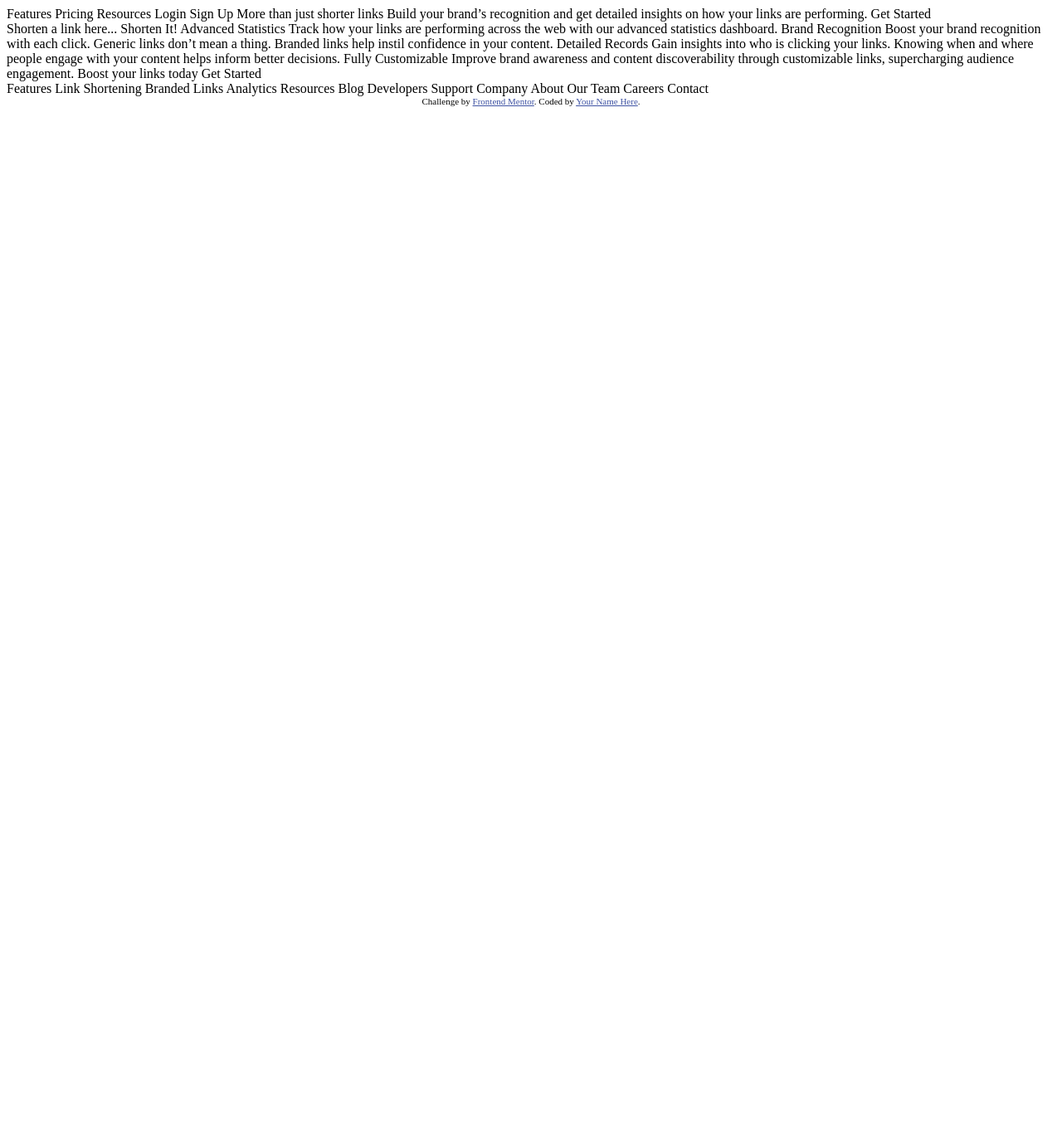
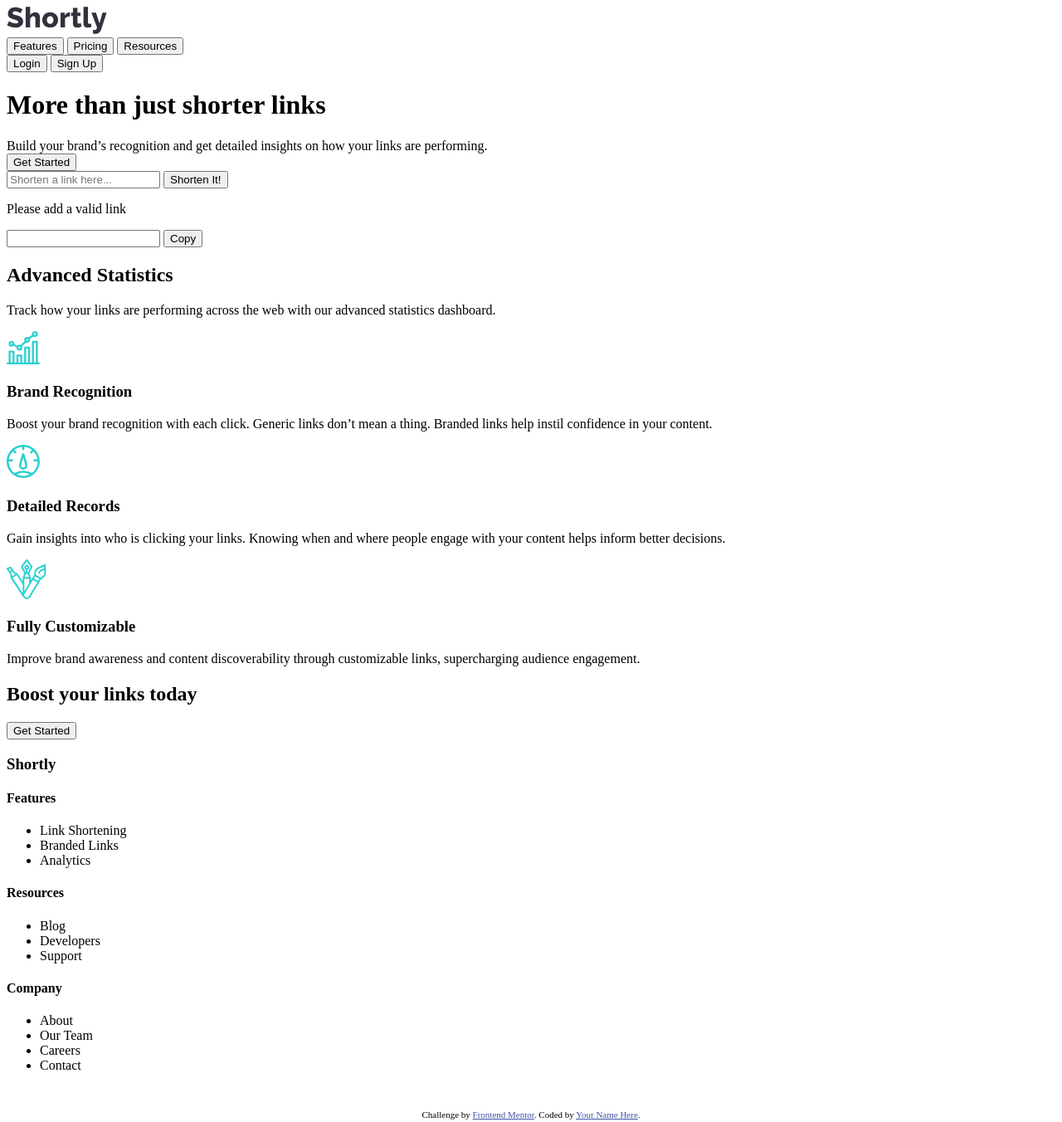
Before and after one commit to gedeonge1/url-shortening-app, a plain HTML site: page index.html in a window 1280 px wide. Shown: the whole page at 83% size. Before the commit the page ends 800 px from the top, so only its background shows below. Drawn offline with Linux system fonts and the light colour scheme.

Commit message:
Images to be used in this project have been added, and html content is arranged neatly and compatibly to be styled

```diff
--- a/index.html
+++ b/index.html
@@ -16,71 +16,142 @@
 </head>
 <body>
 <header>
-  Features
-  Pricing
-  Resources
+  <nav>
+    <div class="nav">
+      <img src="images/logo.svg" alt="logo">
+      <div class="top-links">
+        <button>Features</button>
+        <button>Pricing</button>
+        <button>Resources</button>
+      </div>
+    </div>
 
-  Login
-  Sign Up
+    <div class="sign-up">
+      <button id="login-btn">Login</button>
+      <button id="sign-up-btn">Sign Up</button>
+    </div>
+  </nav>
 
-  More than just shorter links
 
+  <div class="flex-main-head">
+    <div class="get-started-header">
+      <h1>More than just shorter links</h1>
+      <div>
         Build your brand’s recognition and get detailed insights
         on how your links are performing.
-
-  Get Started
+      </div>
+      <button>Get Started</button>
+    </div>
+  </div>
 </header>
 
 <main>
-  Shorten a link here...
+  <div class="flex-shortener-box">
 
-  Shorten It!
+    <div class="flex-shortening-box">
+      <section class="shortening-box">
+        <input type="text" placeholder="Shorten a link here..." id="long-link">
+        <button id="shorten-btn">Shorten It!</button>
+      </section>
+      <p class="handle-empty-input">Please add a valid link</p>
+    </div>
 
-  Advanced Statistics
+    <section class="result-box">
+      <input type="text" id="generated-link" readonly>
+      <button class="copy">Copy</button>
+    </section>
+  </div>
 
+  <div class="main-top">
+    <h2>Advanced Statistics</h2>
+    <p>
       Track how your links are performing across the web with our
       advanced statistics dashboard.
+    </p>
+  </div>
 
-  Brand Recognition
 
+  <div class="main-boxes">
+    <div class="box box-1">
+      <span class="img">
+        <img src="images/icon-brand-recognition.svg" alt="">
+      </span>
+      <h3>Brand Recognition</h3>
+      <p>
         Boost your brand recognition with each click. Generic links don’t
         mean a thing. Branded links help instil confidence in your content.
+      </p>
+    </div>
 
-  Detailed Records
+    <div class="box box-2">
+      <span class="img">
+        <img src="images/icon-detailed-records.svg" alt="">
+      </span>
 
+      <h3>Detailed Records</h3>
+      <p>
         Gain insights into who is clicking your links. Knowing when and where
         people engage with your content helps inform better decisions.
+      </p>
+    </div>
 
-  Fully Customizable
-
+    <div class="box box-3">
+      <span class="img">
+        <img src="images/icon-fully-customizable.svg" alt="">
+      </span>
+      <h3>Fully Customizable</h3>
+      <p>
         Improve brand awareness and content discoverability through customizable
         links, supercharging audience engagement.
+      </p>
+    </div>
+  </div>
 
-  Boost your links today
-
-  Get Started
+  <div class="main-foot">
+    <h2>Boost your links today</h2>
+    <button>Get Started</button>
+  </div>
 
 </main>
 
 <footer>
-  Features
+  <div class="foot-logo">
+    <h3>Shortly</h3>
+  </div>
+  <article class="foot-nav">
+    <h4>Features</h4>
+    <ul>
+      <li>Link Shortening</li>
+      <li>Branded Links</li>
+      <li>Analytics</li>
+    </ul>
+  </article>
 
-  Link Shortening
-  Branded Links
-  Analytics
+  <article class="foot-nav">
+    <h4>Resources</h4>
+    <ul>
+      <li>Blog</li>
+      <li>Developers</li>
+      <li>Support</li>
+    </ul>
+  </article>
 
-  Resources
+  <article class="foot-nav">
+    <h4>Company</h4>
+    <ul>
+      <li>About</li>
+      <li>Our Team</li>
+      <li>Careers</li>
+      <li>Contact</li>
+    </ul>
+  </article>
 
-  Blog
-  Developers
-  Support
-
-  Company
-
-  About
-  Our Team
-  Careers
-  Contact
+  <article class="foot-logo-img">
+    <img src="images/icon-facebook.svg" alt="Facebook logo">
+    <img src="images/icon-twitter.svg" alt="Twitter logo">
+    <img src="images/icon-pinterest.svg" alt="Pintrest logo">
+    <img src="images/icon-instagram.svg" alt="Instagram logo">
+  </article>
 </footer>
 
 
```
Also changed, not shown: images/bg-boost-desktop.svg (added), images/bg-boost-mobile.svg (added), images/bg-shorten-desktop.svg (added), images/bg-shorten-mobile.svg (added), images/favicon-32x32.png (added), images/icon-brand-recognition.svg (added), images/icon-detailed-records.svg (added), images/icon-facebook.svg (added), images/icon-fully-customizable.svg (added), images/icon-instagram.svg (added), images/icon-pinterest.svg (added), images/icon-twitter.svg (added), images/illustration-working.svg (added), images/logo.svg (added). Lines whose indentation alone changed are shown as unchanged.
